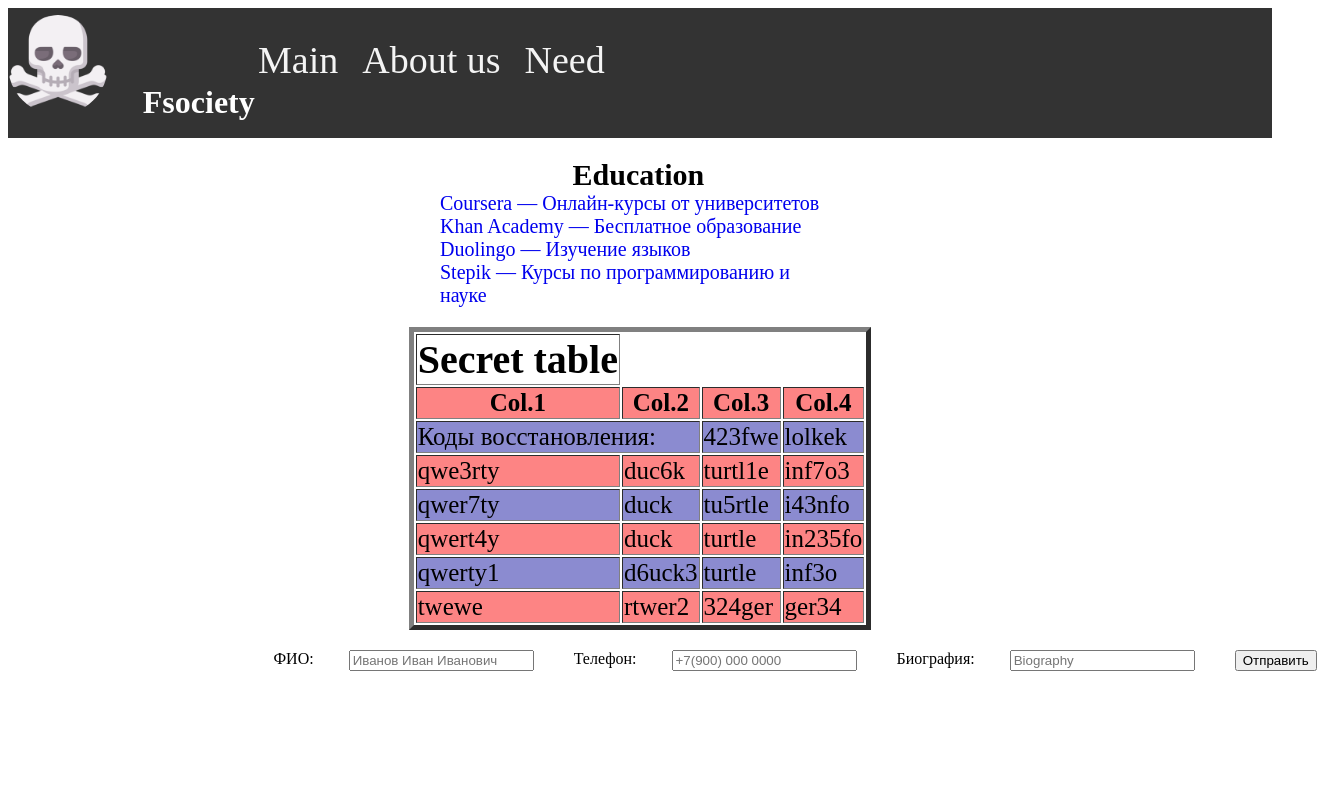
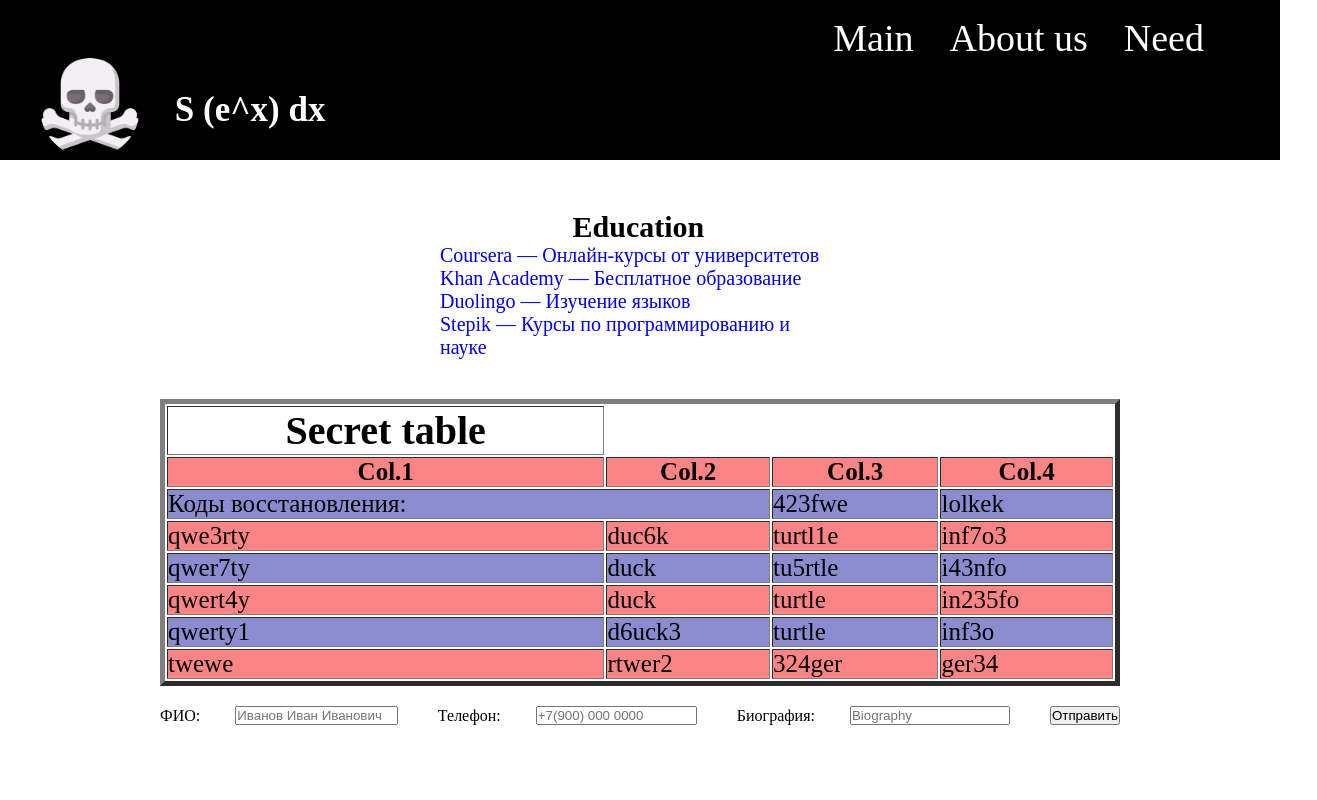
Before and after one commit to arphset/arphset.github.io, a plain HTML site: page index.html in a window 1280 px wide. Shown: the top 800 px of the page, 1317 px wide, since content can reach past the window. Drawn offline with Linux system fonts and the light colour scheme.

Commit message:
update-2

```diff
--- a/index.html
+++ b/index.html
@@ -6,19 +6,21 @@
     <link rel="stylesheet" href="styles.css" />
   </head>
   <body>
-    <header class="branding-header">
-      <nav>
+    <div class="ex">
+      <nav class="zetta">
         <ul class="nav-list">
           <li><a href="/">Main</a></li>
           <li><a href="/about">About us</a></li>
           <li><a href="/service">Need</a></li>
         </ul>
       </nav>
-      <div class="branding">
-        <img src="death.ico" class="logo" alt="Logotype" />
-        <h1 class="branding-name">Fsociety</h1>
-      </div>
-    </header>
+      <header class="branding-header">
+        <div class="branding">
+          <img src="death.ico" class="logo" alt="Logotype" />
+          <h1 class="branding-name">S (e^x) dx</h1>
+        </div>
+      </header>
+    </div>
     <main class="block">
       <div class="blues">
         <h2>Education</h2>
@@ -45,7 +47,7 @@
           </li>
         </ul>
       </div>
-      <table border="5">
+      <table border="5" class="table-flex">
         <thead>
           <tr>
             <th>Secret table</th>
--- a/styles.css
+++ b/styles.css
@@ -1,70 +1,120 @@
-.nav-list {
-  list-style: none;
+* {
   margin: 0;
-  padding-left: 250px;
-  padding-top: 10px;
-  display: flex;
-  gap: 1.5rem;
+  padding: 0;
+  box-sizing: border-box;
 }
 
-.logo {
-  width: 100px;
-  height: 100px;
-  border-radius: 50%;
-  object-fit: cover;
-  transform: translateY(-35px);
+.ex {
+  display: flex;
+  flex-direction: column;
+  width: 100%;
+}
+
+.zetta {
+  display: flex;
+  flex-direction: row;
+  background-color: #000;
+  height: 30px;
+  width: 100%;
+  padding: 0 12px;
+  align-items: center;
+}
+
+.branding-header {
+  background-color: #333;
+  color: #fff;
+  width: 100%;
+  padding: 6px 12px;
+  display: flex;
+  flex-direction: column;
+  align-items: flex-start;
+  gap: 8px;
+  height: auto;
 }
 
 .branding {
   display: flex;
-  gap: 0.3rem;
   align-items: center;
-  position: absolute;
-  top: 50px;
+  gap: 10px;
+  padding: 0;
+}
+
+.logo {
+  width: 32px;
+  height: 32px;
+  border-radius: 50%;
+  object-fit: cover;
 }
 
 .branding-name {
-  padding-top: 5px;
-  padding-left: 30px;
+  font-size: 16px;
+  color: white;
+  margin: 0;
+  padding: 0;
+}
+
+.nav-list {
+  list-style: none;
+  margin: 0;
+  padding: 0;
+  display: flex;
+  flex-direction: row;
+  gap: 8px;
+  align-items: flex-start;
+  flex-wrap: wrap;
 }
 
 nav ul li a {
-  font-size: 38px;
+  font-size: 18px;
   text-decoration: none;
-  color: #f4f4f4;
+  color: #ffffff;
+  padding: 2px 6px;
 }
 
 nav ul li {
-  transform: translateY(20px);
-}
-
-.branding-header {
-  background-color: #333;
-  color: white;
-  height: 130px;
-  width: 100%;
-  box-sizing: border-box;
+  transform: none;
 }
 
 .branding-footer {
-  background-color: #333;
-  margin-top: 190px;
+  background-color: #000;
   color: white;
-  height: 100px;
+  height: 50px;
+  width: 100%;
+  margin-top: 30px;
+  display: flex;
+  align-items: center;
+}
+
+#keklol {
+  font-size: 18px;
+  margin-left: 16px;
+  padding-top: 10px;
+  text-align: left;
+}
+
+.blues,
+table,
+.forma {
+  max-width: 960px;
+  margin: 20px auto;
+  padding: 0 16px;
   width: 100%;
   box-sizing: border-box;
 }
 
 .blues {
+  font-size: 20px;
   margin-top: 50px;
-  margin-left: 100px;
-  font-size: 20px;
+  margin-left: 0;
+  order: 1;
 }
 
-main div ul li a {
-  text-decoration: none;
+.forma {
+  order: 3;
 }
-
+.table-flex {
+  order: 0;
+}
 main div ul {
   list-style: none;
   margin: 0 auto;
@@ -74,29 +124,44 @@ main div ul {
 
 main div h2 {
   margin: 0 auto;
-
   max-width: 135px;
 }
 
-.forma {
-  margin: 0 21%;
+main div ul li a {
+  text-decoration: none;
 }
+
 table {
   font-size: 25px;
-  margin-left: 60px;
+  margin-left: 0;
 }
 
 table thead {
   font-size: 40px;
 }
 
+form {
+  display: flex;
+  flex-direction: column;
+  gap: 12px;
+  margin: 0 16px;
+}
+
 form label {
   display: flex;
-  gap: 35px;
+  flex-direction: column;
+  gap: 6px;
+  align-items: flex-start;
 }
-form {
+
+form input {
+  width: 100%;
+  box-sizing: border-box;
+}
+
+.block {
   display: flex;
-  gap: 20px;
+  flex-direction: column;
 }
 
 .chet {
@@ -107,16 +172,101 @@ form {
   background-color: rgba(24, 24, 162, 0.5);
 }
 
-.blues,
-table,
-form {
-  max-width: 960px;
-  margin: 20px auto; /* верхний и нижний отступы + центровка по горизонтали */
-  box-sizing: border-box;
+/* ===== СТИЛИ ДЛЯ ПЛАНШЕТОВ И ДЕСКТОПОВ(601px и шире) ===== */
+@media (min-width: 601px) {
+  .zetta {
+    height: 55px;
+    padding: 0 20px;
+    justify-content: flex-end;
+    margin-right: 10px;
+    display: flex;
+  }
+
+  .block {
+    align-items: center;
+  }
+
+  .branding-header {
+    background-color: #000;
+    flex-direction: row;
+    justify-content: space-between;
+    align-items: center;
+    padding: 0 20px;
+    height: 105px;
+  }
+
+  .branding {
+    gap: 0.3rem;
+    padding: 10px 20px;
+  }
+
+  .logo {
+    width: 100px;
+    height: 100px;
+  }
+
+  .branding-name {
+    font-size: 35px;
+    padding-top: 5px;
+    padding-left: 30px;
+  }
+
+  .nav-list {
+    flex-direction: row;
+    gap: 1.5rem;
+    padding-top: 20px;
+    padding-left: 500px;
+    justify-content: flex-end;
+    margin-right: 50px;
+  }
+
+  nav ul li a {
+    font-size: 38px;
+  }
+
+  .branding-footer {
+    height: 100px;
+    margin-top: 190px;
+  }
+
+  #keklol {
+    font-size: 45px;
+    margin-left: 80px;
+    padding-top: 15px;
+    text-align: left;
+  }
+
+  .blues,
+  table,
+  .forma {
+    padding: 0;
+    margin-left: auto;
+    margin-right: auto;
+  }
+
+  .blues {
+    order: 0;
+  }
+  .table-flex {
+    order: 1;
+  }
+
+  .forma {
+    margin: 0 21%;
+    order: 3;
+  }
+
+  form {
+    display: flex;
+    flex-direction: row;
+    gap: 20px;
+    margin: 0 21%;
+  }
+
+  form label {
+    display: flex;
+    flex-direction: row;
+    gap: 35px;
+    align-items: center;
+  }
 }
-
-#keklol {
-  margin-left: 80px;
-  padding-top: 15px;
-  font-size: 45px;
-}
```
